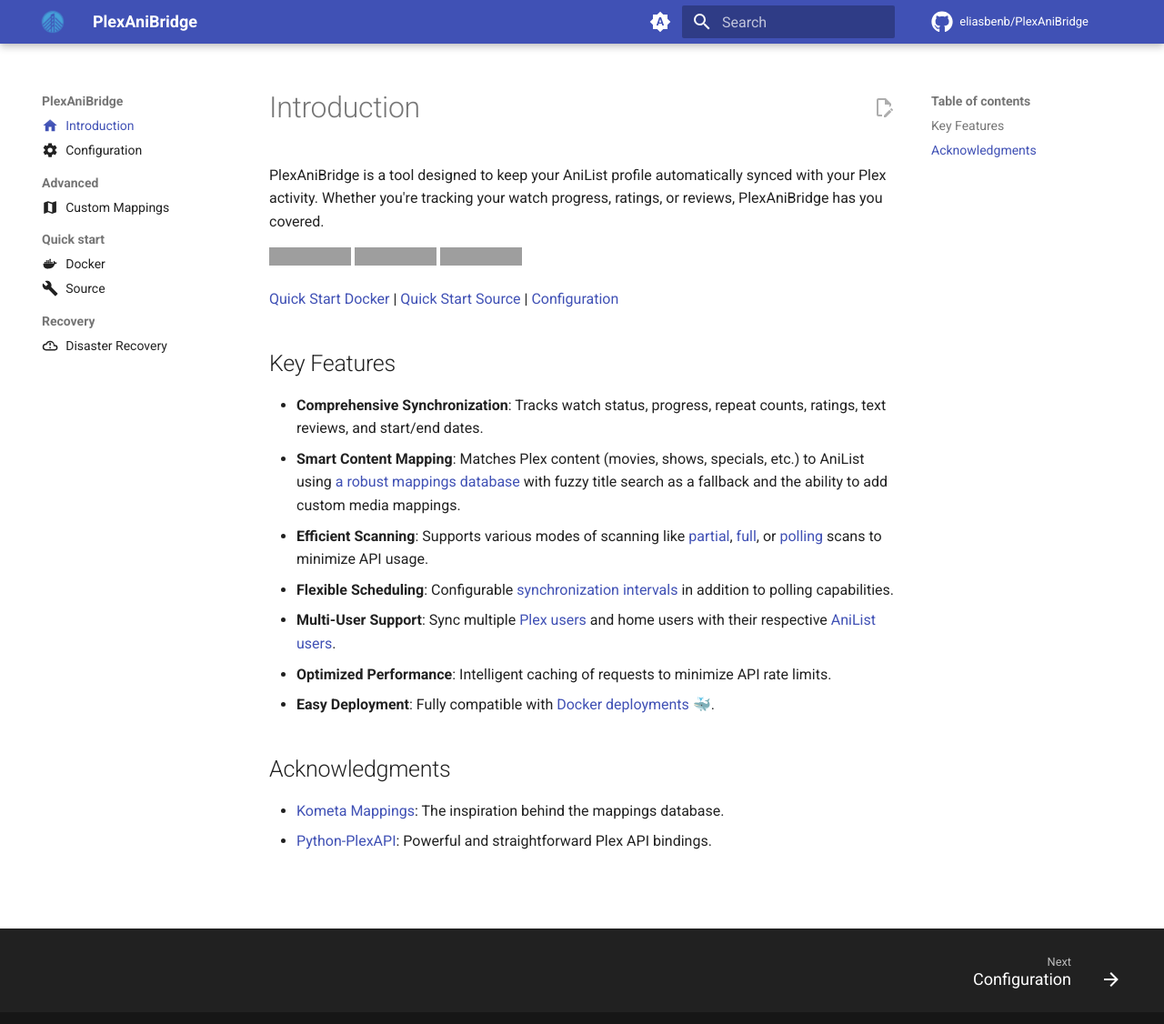
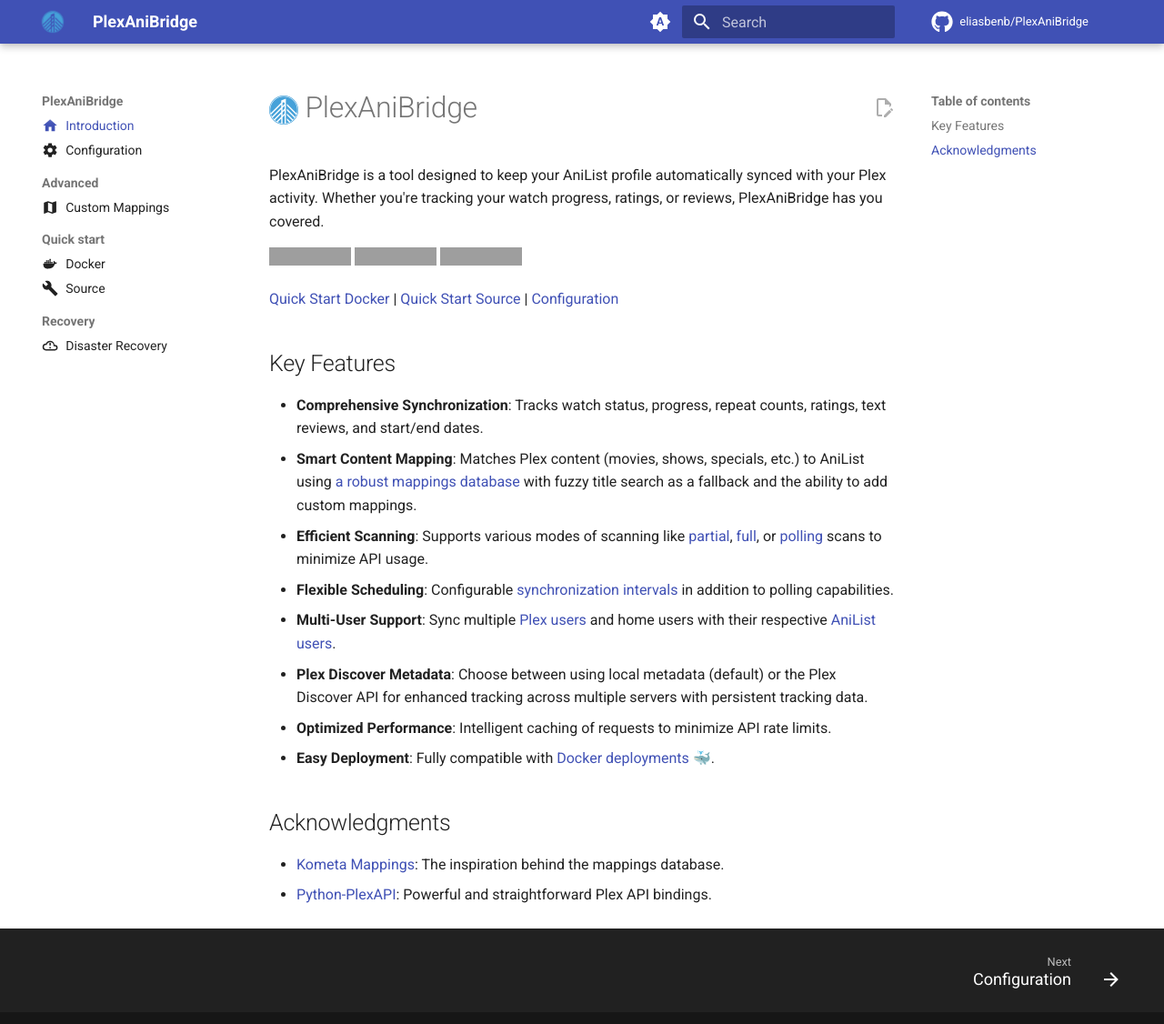
Before and after one commit to eliasbenb/PlexAniBridge, an MkDocs documentation site: the page built from docs/index.md, in a window 1280 px wide and 1137 px high. Shown: the top 1126 px of the window at 91% size. Built offline with MkDocs 1.6.1 and Material for MkDocs 9.7.7, drawn with Linux system fonts in a browser that asks for light colours; comment, search, counter and statistics services are not loaded; grey boxes are pictures that could not be loaded.

Commit message:
docs: List the discover metadata option in the key features

```diff
--- a/docs/index.md
+++ b/docs/index.md
@@ -3,7 +3,7 @@
 icon: material/home
 ---
 
-# Introduction
+# <a href="https://plexanibridge.elias.eu.org"><img src="./img/logo.png" alt="PlexAniBridge Logo" width="32" style="vertical-align: middle;"/></a> PlexAniBridge
 
 PlexAniBridge is a tool designed to keep your AniList profile automatically synced with your Plex activity. Whether you're tracking your watch progress, ratings, or reviews, PlexAniBridge has you covered.
 
@@ -14,13 +14,13 @@
 ## Key Features
 
 - **Comprehensive Synchronization**: Tracks watch status, progress, repeat counts, ratings, text reviews, and start/end dates.
-- **Smart Content Mapping**: Matches Plex content (movies, shows, specials, etc.) to AniList using [a robust mappings database](https://github.com/eliasbenb/PlexAniBridge-Mappings) with fuzzy title search as a fallback and the ability to add custom media mappings.
-- **Efficient Scanning**: Supports various modes of scanning like [partial](./configuration.md#full_scan), [full](./configuration.md#full_scan), or [polling](./configuration.md#polling_scan) scans to minimize API usage.
-- **Flexible Scheduling**: Configurable [synchronization intervals](./configuration.md#sync_interval) in addition to polling capabilities.
-- **Multi-User Support**: Sync multiple [Plex users](./configuration.md#plex_user) and home users with their respective [AniList users](./configuration.md#anilist_token).
+- **Smart Content Mapping**: Matches Plex content (movies, shows, specials, etc.) to AniList using [a robust mappings database](https://github.com/eliasbenb/PlexAniBridge-Mappings) with fuzzy title search as a fallback and the ability to add custom mappings.
+- **Efficient Scanning**: Supports various modes of scanning like [partial](https://plexanibridge.elias.eu.org/configuration#full_scan), [full](https://plexanibridge.elias.eu.org/configuration#full_scan), or [polling](https://plexanibridge.elias.eu.org/configuration#polling_scan) scans to minimize API usage.
+- **Flexible Scheduling**: Configurable [synchronization intervals](https://plexanibridge.elias.eu.org/configuration#sync_interval) in addition to polling capabilities.
+- **Multi-User Support**: Sync multiple [Plex users](https://plexanibridge.elias.eu.org/configuration#plex_user) and home users with their respective [AniList users](https://plexanibridge.elias.eu.org/configuration#anilist_token).
+- **Plex Discover Metadata**: Choose between using local metadata (default) or the Plex Discover API for enhanced tracking across multiple servers with persistent tracking data.
 - **Optimized Performance**: Intelligent caching of requests to minimize API rate limits.
-- **Easy Deployment**: Fully compatible with [Docker deployments](./quick-start/docker.md) 🐳.
-
+- **Easy Deployment**: Fully compatible with [Docker deployments](https://plexanibridge.elias.eu.org/quick-start/docker) 🐳.
 ## Acknowledgments
 
 - [Kometa Mappings](https://github.com/Kometa-Team/Anime-IDs): The inspiration behind the mappings database.
```
Also changed, not shown: README.md (+3 -2 lines).
